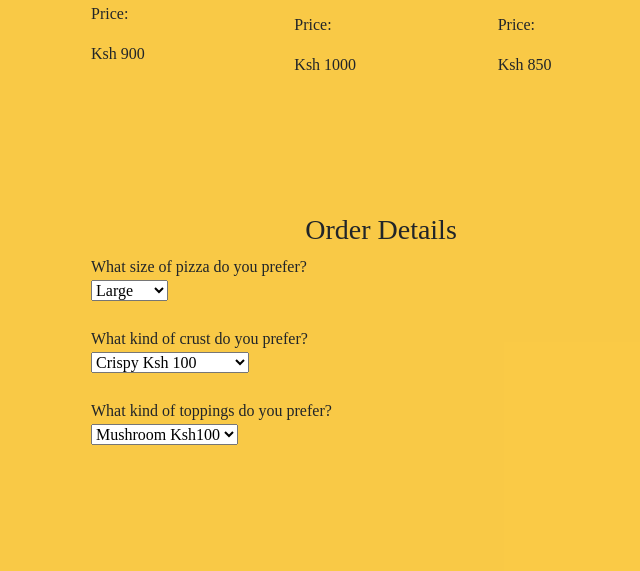
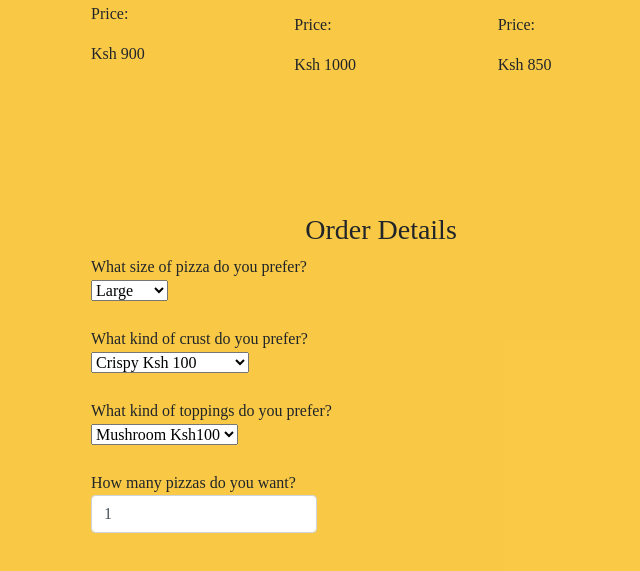
Before and after one commit to Langat20/Pizza-Inn, a plain HTML site: page index.html in a window 1280 px wide. Shown: the part 1437-2008 px from the top of the page, without its empty margins (259-899 px from the left). Drawn offline with nearby package versions, Linux system fonts and the light colour scheme.

Commit message:
add input for the number of pizzas

```diff
--- a/index.html
+++ b/index.html
@@ -100,6 +100,11 @@
                     </select>
                 </label>
             </div>
+            <div class="form-group">
+                <label for="quantity">How many pizzas do you want?<br>
+                <input type="number" class="quantity form-control" value="1" id="quantity" >
+                </label>
+            </div>
     </div>
 
     <!-- Optional JavaScript -->
```
